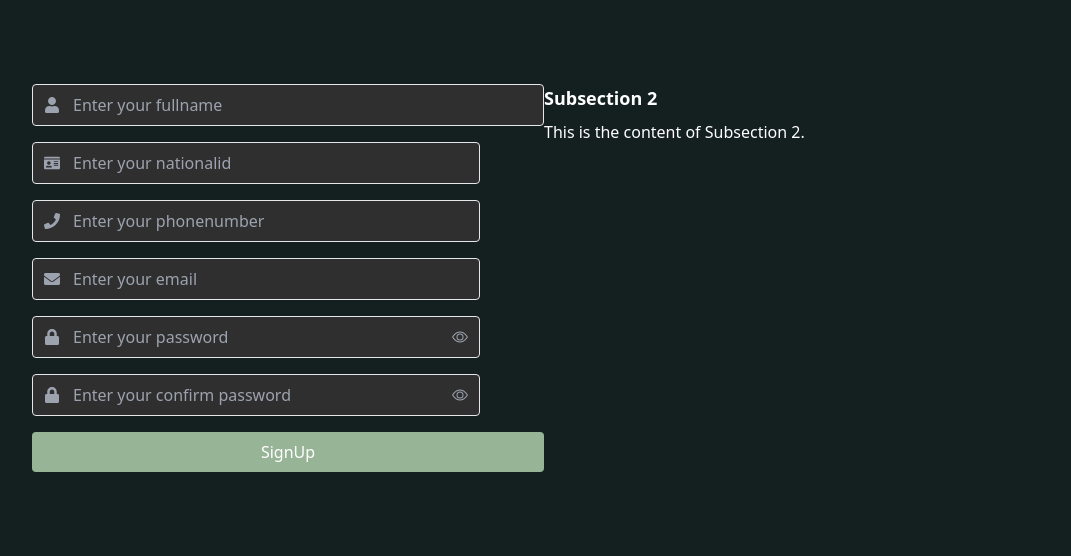
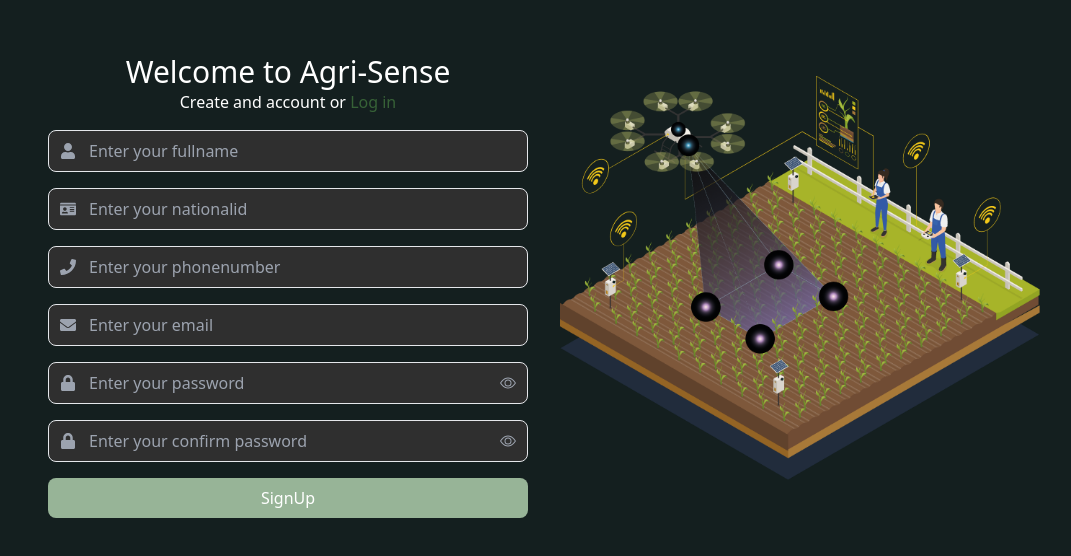
Before and after one commit to MuhammedKK/Agri_Project, a React app: page / in a window 1280 px wide. Shown: the part 122-678 px from the top of the page, without its empty margins (96-1167 px from the left). Built offline with nearby package versions, Linux system fonts and the light colour scheme; the HTML template or start-up script is replaced by a standard one.

Commit message:
init sign in page (#4)
Co-authored-by: MKhalid-sirius <mkhalid@sirius-its.com>

```diff
--- a/src/index.css
+++ b/src/index.css
@@ -6,3 +6,7 @@
 *:root {
     background-color: #141F1F;
 }
+
+.main-color {
+    color:#376237
+}
--- /dev/null
+++ b/src/modules/signin/Signin.tsx
@@ -0,0 +1,90 @@
+/* eslint-disable @typescript-eslint/no-explicit-any */
+import React from "react";
+import FormInput from "../../shared/FormInput";
+import { useForm } from "react-hook-form";
+import { FaEnvelope, FaLock } from "react-icons/fa";
+import Button from "../../shared/Button";
+import { SignIn } from "../../api/auth/auth.api";
+import { useNavigate } from "react-router-dom";
+import { useDispatch } from "react-redux";
+import { SigninActions } from "../../store/reducers/slices/Signin.slice";
+
+const Signin = () => {
+  const {
+    formState: { errors },
+    control,
+    handleSubmit
+  } = useForm();
+
+  const navigate = useNavigate();
+  const dispatch = useDispatch();
+
+  //Methods
+  const onSubmit = async (loginData:any) => {
+    try {
+        const { data } = await SignIn.auth({
+          email: loginData.email,
+          password: loginData.password,
+        });
+
+        console.log(data);
+        dispatch(SigninActions.setToken(data.accessToken));
+        navigate('/subscription')
+      } catch (err) {
+        console.log(err);
+      }
+  }
+  return (
+    <div
+      style={{ width: "30%", margin: "auto" }}
+      className="flex items-center justify-center text-white h-screen"
+    >
+      <div className="p-8 rounded shadow-md w-full">
+        <h2 className="text-2xl font-bold mb-4">Login to Agri-Sense</h2>
+        <form onSubmit={handleSubmit(onSubmit)}>
+          <div className="mb-4"></div>
+          <FormInput
+            type="text"
+            label="email"
+            name="email"
+            fullWidth
+            control={control}
+            icon={<FaEnvelope />}
+            errors={errors}
+          />
+          <div className="mb-6">
+            <FormInput
+              type="password"
+              label="password"
+              name="password"
+              fullWidth
+              control={control}
+              icon={<FaLock />}
+              errors={errors}
+            />
+          </div>
+          <Button label="Login" fullwidth bgColor="#97B497" />
+          <div className="flex justify-between">
+            <div className="order-first">
+              <div className="flex">
+                <FormInput
+                  type="checkbox"
+                  label="test"
+                  name="email"
+                  control={control}
+                  errors={errors}
+                />
+                <div>remember me</div>
+              </div>
+            </div>
+            <div className="order-last">
+                Forget password?
+            </div>
+          </div>
+        </form>
+      </div>
+    </div>
+  );
+};
+
+export default Signin;
--- a/src/modules/signup/Signup.tsx
+++ b/src/modules/signup/Signup.tsx
@@ -1,10 +1,12 @@
+/* eslint-disable @typescript-eslint/no-explicit-any */
 import { yupResolver } from "@hookform/resolvers/yup";
-import React from "react";
-import { SubmitHandler, useForm } from "react-hook-form";
+import { useForm } from "react-hook-form";
 import * as yup from "yup";
 import { FaUser, FaIdCard, FaPhone, FaEnvelope, FaLock } from "react-icons/fa";
-import FormInput from "./component/FormInput";
-import Button from "./component/Button";
+import FormInput from "../../shared/FormInput";
+import Button from "../../shared/Button";
+import Sign from "../../assets/signup.png";
+import { Link } from "react-router-dom";
 
 // Yup Schema
 const schema = yup.object().shape({
@@ -18,7 +20,7 @@ const schema = yup.object().shape({
     .required("Password is required"),
   confirmPassword: yup
     .string()
-    .oneOf([yup.ref("password"), null], "Passwords must match")
+    .oneOf([yup.ref("password")], "Passwords must match")
     .required("Confirm Password is required"),
 });
 
@@ -34,90 +36,100 @@ interface FormValues {
 
 const Signup = () => {
   const {
-    register,
     handleSubmit,
     control,
     formState: { errors },
-  } = useForm<FormValues>({
-    resolver: yupResolver(schema),
-  });
+  } = useForm<FormValues>();
 
-  const onSubmit: SubmitHandler<FormValues> = (data) => {
+  const onSubmit = (data: any) => {
     // Add your signup logic here
-    console.log("Form submitted:", data);
+    console.log(data);
   };
   return (
     <div className="flex items-center justify-center h-screen text-white">
       <div className="flex justify-between w-full max-w-screen-lg">
-        <div className="w-1/2">
-          <form action="">
+        <div className="w-1/2 mx-4">
+          <div className="text-center my-4">
+            <div className="parent-section text-3xl">Welcome to Agri-Sense</div>
+            <div className="child-section xl">
+              Create and account or{" "}
+              <Link to={"/signin"} className="main-color">
+                Log in
+              </Link>
+            </div>
+          </div>
+          <form onSubmit={handleSubmit(onSubmit)}>
             <FormInput
               type="text"
-              register={register}
-              name="test"
+              name="Fname"
               errors={errors}
               control={control}
               label="FullName"
               icon={<FaUser />}
               fullWidth
+              message="FullName required!"
             />
             <FormInput
               type="text"
-              register={register}
-              name="test"
+              name="Nid"
               errors={errors}
               control={control}
               label="NationalId"
               icon={<FaIdCard />}
+              fullWidth
+              message="NationalId required!"
             />
             <FormInput
               type="text"
-              register={register}
-              name="test"
+              name="phone"
               errors={errors}
               control={control}
               label="phoneNumber"
               icon={<FaPhone />}
+              fullWidth
+              message="Phone Number required!"
             />
             <FormInput
-              type="email"
-              register={register}
+              type="text"
+              label="email"
               name="email"
+              fullWidth
+              control={control}
+              icon={<FaEnvelope />}
               errors={errors}
-              control={control}
-              label="email"
-              icon={<FaEnvelope />}
+              message="Email required!"
             />
             <FormInput
               type="password"
-              register={register}
-              name="test"
+              name="pass"
               errors={errors}
               control={control}
               label="Password"
               icon={<FaLock />}
+              fullWidth
+              message="Password required!"
             />
             <FormInput
               type="password"
-              register={register}
-              name="test"
+              name="Cpass"
               errors={errors}
               control={control}
               label="Confirm Password"
               icon={<FaLock />}
+              fullWidth
+              message="Confirm Password required!"
             />
             <Button
-                label="SignUp"
-                bgColor="#97B497"
-                textColor="#FFF"
-                fullwidth
+              label="SignUp"
+              bgColor="#97B497"
+              textColor="#FFF"
+              fullwidth
             />
           </form>
         </div>
 
-        <div className="w-1/2">
-          <h2 className="text-lg font-semibold mb-2">Subsection 2</h2>
-          <p>This is the content of Subsection 2.</p>
+        <div className="w-1/2 text-center flex items-center justify-center mx-4">
+          <img src={Sign} alt="" />
         </div>
       </div>
     </div>
--- /dev/null
+++ b/src/modules/subscription/Subscription.tsx
@@ -0,0 +1,23 @@
+/* eslint-disable @typescript-eslint/no-explicit-any */
+import React, { useEffect, useState } from 'react'
+import { useJwt } from 'react-jwt';
+import { useSelector } from 'react-redux'
+
+const Subscription = () => {
+    const [user, setUser] = useState<any>({})
+    const { token } = useSelector((state: any) => state.signin);
+    const {decodedToken, isExpired} = useJwt(token)
+
+    // useEffect(() => {
+    //     setUser(decodedToken.email)
+    // })
+    console.log(decodedToken)
+
+    return (
+    <div>
+      {/* hi {decodedToken.email} */}
+    </div>
+  )
+}
+
+export default Subscription
--- a/src/modules/signup/component/Button.tsx
+++ b/src/shared/Button.tsx
@@ -1,5 +1,5 @@
 // Button.tsx
-import React, { ReactNode } from "react";
+import React from "react";
 
 interface ButtonProps {
   label: string;
@@ -17,10 +17,10 @@ const Button: React.FC<ButtonProps> = ({
   onClick,
 }: ButtonProps) => {
   const fullWidthClass = fullwidth ? "w-full" : "max-w-md";
-  const buttonClasses = `py-2 px-4 ${fullWidthClass} ${bgColor} ${textColor} rounded focus:outline-none focus:ring focus:border-blue-300 w-4/5`;
+  const buttonClasses = `py-2 px-4 ${fullWidthClass} ${bgColor} ${textColor} rounded-lg focus:outline-none focus:ring focus:border-blue-300 w-4/5`;
 
   return (
-    <button style={{backgroundColor: bgColor}} className={buttonClasses} onClick={onClick}>
+    <button type="submit" style={{backgroundColor: bgColor}} className={buttonClasses} onClick={onClick}>
       {label}
 
     </button>
--- a/src/modules/signup/component/FormInput.tsx
+++ b/src/shared/FormInput.tsx
@@ -1,32 +1,40 @@
 /* eslint-disable @typescript-eslint/no-explicit-any */
 import React, { useState } from 'react';
-import { FieldValues, UseFormRegister, UseFormSetValue, DeepMap, FieldError, Path } from 'react-hook-form';
+import { FieldValues, UseFormSetValue, DeepMap, FieldError, Path, useController } from 'react-hook-form';
 import { BsEye, BsEyeSlash } from 'react-icons/bs';
 
 interface ReusableInputProps<TFieldValues extends FieldValues> {
   type: string;
   control: any; // replace 'any' with the appropriate type
-  register: UseFormRegister<TFieldValues>;
   setValue?: UseFormSetValue<TFieldValues>;
   errors: DeepMap<TFieldValues, FieldError>;
   label: string;
   name: Path<TFieldValues>;
   icon?: React.ReactNode;
   fullWidth?: boolean;
+  message?: string;
 }
 
 const FormInput: React.FC<ReusableInputProps<any>> = ({
   type,
   control,
-  register,
-  setValue,
-  errors,
   label,
   icon,
   name,
   fullWidth = false,
+  message
 }) => {
-  const inputClasses = `w-full p-2 pl-10 border rounded placeholder-opacity-50 focus:outline-none ${fullWidth ? 'block' : 'inline-block'}`;
+  const inputClasses = `w-full p-2 pl-10 border rounded-lg placeholder-opacity-50 focus:outline-none ${fullWidth ? 'block' : 'inline-block'}`;
+
+  const {
+    field: { ref, ...inputProps },
+    fieldState: { invalid, error },
+  } = useController({
+    name,
+    control,
+    rules: {required: message}
+  });
+
 
   const [showPassword, setShowPassword] = useState(false);
 
@@ -40,10 +48,11 @@ const FormInput: React.FC<ReusableInputProps<any>> = ({
         <input
           type={showPassword ? 'text' : type}
           id={name.toString()}
-          {...register(name)}
           placeholder={`Enter your ${label.toLowerCase()}`}
           className={inputClasses}
           style={{backgroundColor: "#2F2F2F"}}
+          ref={ref}
+          {...inputProps}
         />
         {icon && (
           <div className="absolute left-3 top-1/2 transform -translate-y-1/2 text-gray-400">
@@ -59,7 +68,7 @@ const FormInput: React.FC<ReusableInputProps<any>> = ({
           </div>
         )}
       </div>
-      {errors[name] && <p className="text-red-500 text-sm mt-1">{errors[name]?.message}</p>}
+      {invalid && <p className="text-red-500 text-sm mt-1">{error?.message}</p>}
     </div>
   );
 };
```
Also changed, not shown: src/index.tsx (+10 -1 lines), src/assets/signup.png (added), src/modules/signin/signin.style.css (added).
